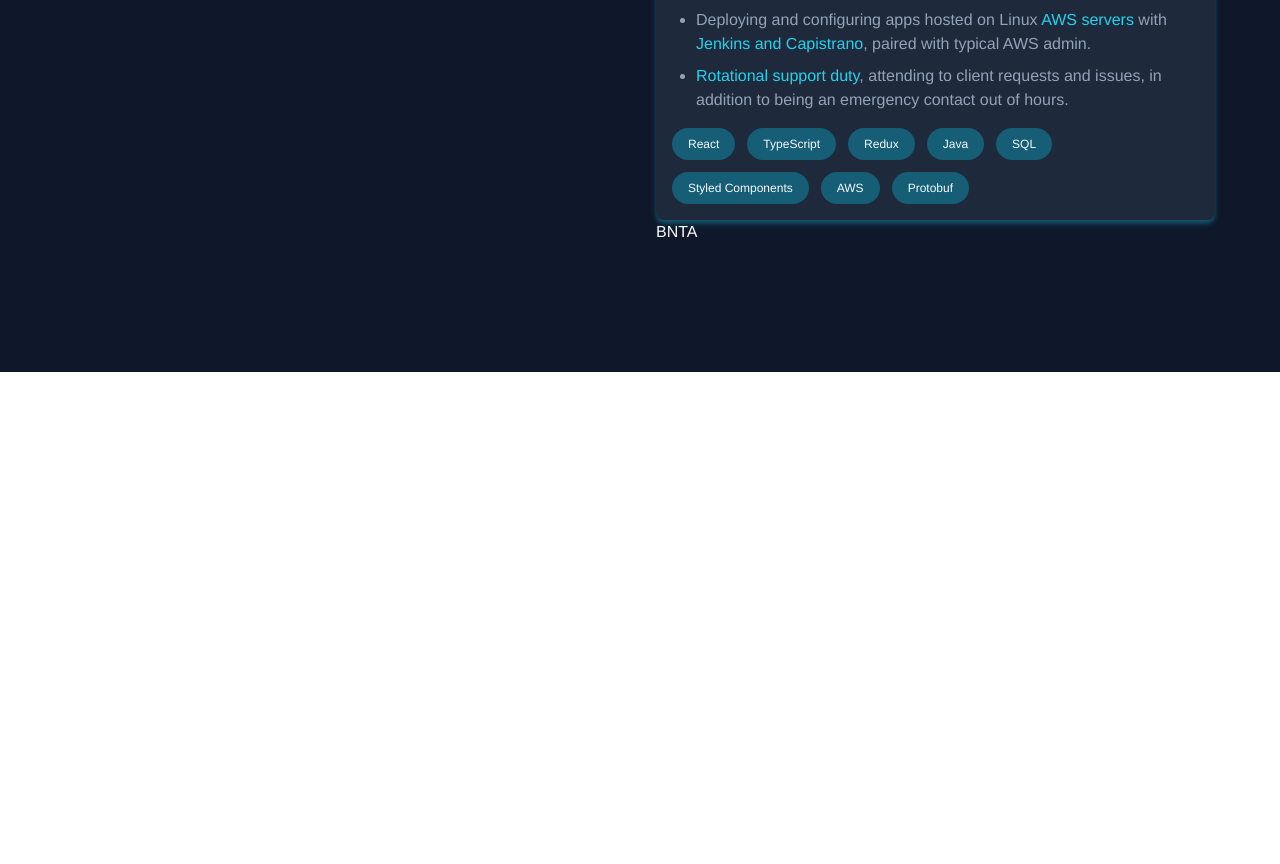
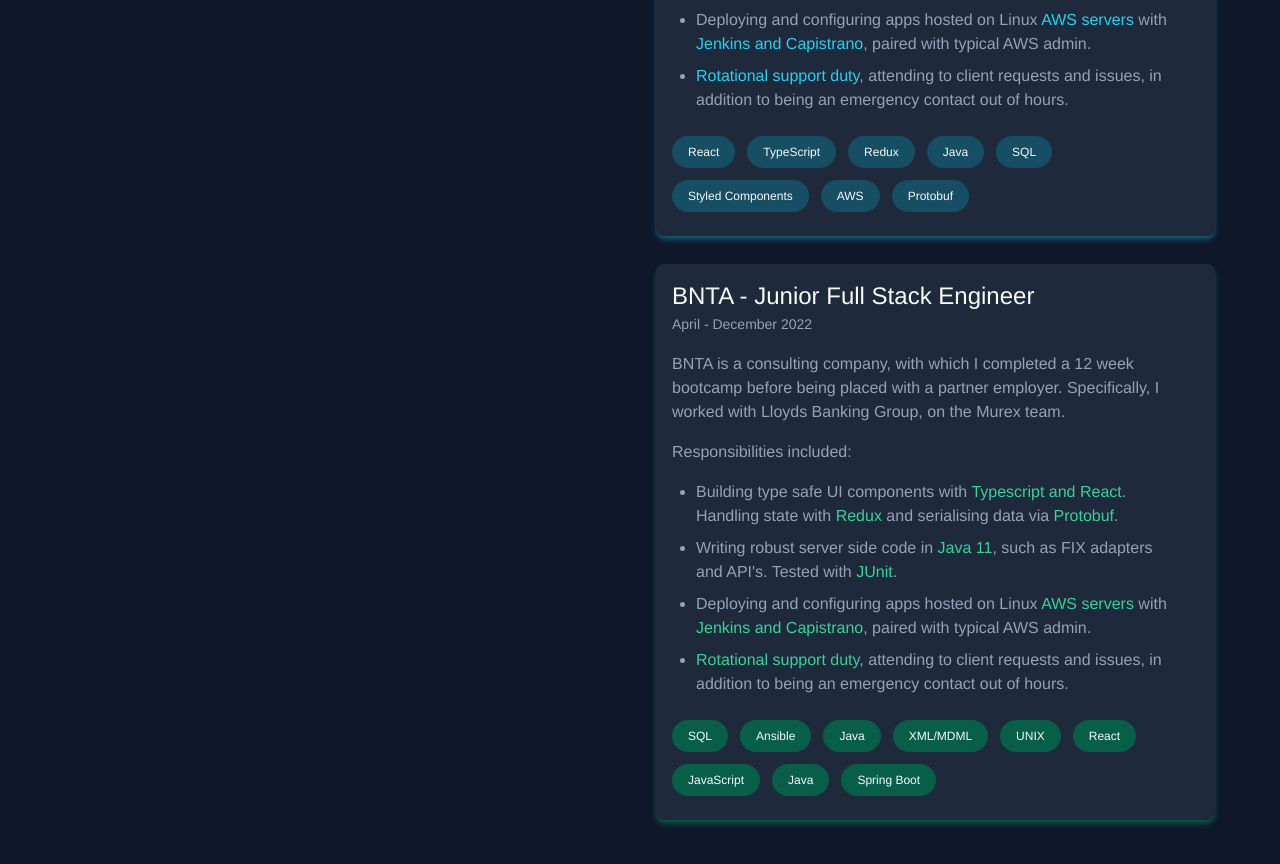
Before and after one commit to LMBroadhurst/CRYPTO_SUPERAPP, a Next.js app: page / in a window 1280 px wide. Shown: the part 940-1804 px from the top of the page. Before the commit the page ends 1312 px from the top, so only its background shows below. Built offline with nearby package versions, Linux system fonts and the light colour scheme.

Commit message:
Adding in experience

```diff
--- a/components/global/Chip.tsx
+++ b/components/global/Chip.tsx
@@ -2,14 +2,16 @@ import React, { PropsWithChildren, FC } from 'react'
 
 type OwnProps = {
   children: string;
+  bgColour: string;
 }
 
 const Chip: FC<OwnProps> & PropsWithChildren = ({
-  children
+  children,
+  bgColour
 }) => {
 
   return (
-    <section className='bg-cyan-800 p-2 px-4 rounded-full text-xs'>
+    <section className={`p-2 px-4 rounded-full text-xs ${bgColour}`}>
       {children}
     </section>
   )
--- a/components/home/AboutMe.tsx
+++ b/components/home/AboutMe.tsx
@@ -19,7 +19,7 @@ const AboutMe = () => {
             </section>
 
             {/* TODO: Build some components for displaying tech related experience */}
-            <section className='pt-6'>
+            <section className='pt-6 flex flex-col gap-7'>
               <MahiMarkets />
 
               <BNTA />
--- a/components/home/Experience/BNTA.tsx
+++ b/components/home/Experience/BNTA.tsx
@@ -1,8 +1,41 @@
-import React from 'react'
+import React from 'react';
+import Chip from '@/components/global/Chip';
+
+
+const technologies = ['SQL', 'Ansible', 'Java', 'XML/MDML', 'UNIX', 'React', 'JavaScript', 'Java', 'Spring Boot'];
 
 const BNTA = () => {
   return (
-    <div>BNTA</div>
+    <section
+      className='bg-slate-800 rounded-lg p-4 flex flex-col gap-4
+        shadow-md shadow-emerald-800'
+      >
+        <section>
+          <h3 className='text-2xl font-medium'>BNTA - Junior Full Stack Engineer</h3>
+          <span className='text-slate-400 text-sm'>April - December 2022</span>
+        </section>
+
+
+        <p className='text-slate-400'>BNTA is a consulting company, with which I completed a 12 week bootcamp before being placed with a partner employer. Specifically, I worked with Lloyds Banking Group, on the Murex team.</p>
+
+        <span className='text-slate-400'>Responsibilities included:</span>
+        <ul className='list-disc list-outside px-6 flex flex-col gap-2 text-slate-400'>
+            <li>Building type safe UI components with <span className='text-emerald-400'>Typescript and React</span>. Handling state with <span className='text-emerald-400'>Redux</span> and serialising data via <span className='text-emerald-400'>Protobuf</span>.</li>
+            <li>Writing robust server side code in <span className='text-emerald-400'>Java 11</span>, such as FIX adapters and API's. Tested with <span className='text-emerald-400'>JUnit</span>.</li>
+            <li>Deploying and configuring apps hosted on Linux <span className='text-emerald-400'>AWS servers</span> with <span className='text-emerald-400'>Jenkins and Capistrano</span>, paired with typical AWS admin.</li>
+            <li><span className='text-emerald-400'>Rotational support duty</span>, attending to client requests and issues, in addition to being an emergency contact out of hours.</li>
+        </ul>
+
+        <section className='flex flex-col gap-4 py-2'>
+          <section>
+            <ul className='flex flex-row gap-3 flex-wrap'>
+              {
+                technologies.map((tech) => <Chip bgColour={'bg-emerald-800'}>{tech}</Chip>)
+              }
+            </ul>
+          </section>
+        </section>
+    </section>
   )
 }
 
--- a/components/home/Experience/MahiMarkets.tsx
+++ b/components/home/Experience/MahiMarkets.tsx
@@ -10,14 +10,14 @@ const MahiMarkets = () => {
         shadow-md shadow-cyan-800'
       >
         <section>
-          <h3 className='text-2xl font-medium'>Mahi Markets - Full Stack Engineer</h3>
+          <h3 className='text-2xl font-medium text-slate-200'>Mahi Markets - Full Stack Engineer</h3>
           <span className='text-slate-400 text-sm'>December 2022 - Present</span>
         </section>
 
 
         <p className='text-slate-400'>Mahi Markets is an innovative FinTech company that primarily provides software to FX exchanges, which drives PnL, protects against toxic clients, allows for the production of bespoke pricing, and more.</p>
 
-        <span className='text-slate-400'>Responsibilities include:</span>
+        <span className='text-slate-400'>Summary of responsibilities:</span>
         <ul className='list-disc list-outside px-6 flex flex-col gap-2 text-slate-400'>
             <li>Building type safe UI components with <span className='text-cyan-400'>Typescript and React</span>. Handling state with <span className='text-cyan-400'>Redux</span> and serialising data via <span className='text-cyan-400'>Protobuf</span>.</li>
             <li>Writing robust server side code in <span className='text-cyan-400'>Java 11</span>, such as FIX adapters and API's. Tested with <span className='text-cyan-400'>JUnit</span>.</li>
@@ -25,11 +25,11 @@ const MahiMarkets = () => {
             <li><span className='text-cyan-400'>Rotational support duty</span>, attending to client requests and issues, in addition to being an emergency contact out of hours.</li>
         </ul>
 
-        <section className='flex flex-col gap-4'>
+        <section className='flex flex-col gap-4 py-2'>
           <section>
             <ul className='flex flex-row gap-3 flex-wrap'>
               {
-                technologies.map((tech) => <Chip>{tech}</Chip>)
+                technologies.map((tech) => <Chip bgColour='bg-cyan-900'>{tech}</Chip>)
               }
             </ul>
           </section>
--- a/components/home/IntroductionView.tsx
+++ b/components/home/IntroductionView.tsx
@@ -21,7 +21,7 @@ const HomeView: React.FC = () => {
         <section className='flex flex-col mx-auto sm:w-3/4 lg:flex-row lg:w-[900px] lg:gap-8 lg:py-32 xl:w-[1150px]'>
 
             {/* Need this fixed whilst other half scrolls */}
-            <section className='flex flex-col justify-between p-10 py-32 lg:p-0 lg:w-1/2 lg:h-[700px] xl:sticky xl:top-20'>
+            <section className='flex flex-col justify-between p-10 py-32 lg:p-0 lg:w-1/2 lg:h-[700px] lg:sticky lg:top-20'>
 
                 <section className='flex flex-col gap-8 lg:gap-20'>
                     <Header />
--- a/components/home/WorkWithMe.tsx
+++ b/components/home/WorkWithMe.tsx
@@ -8,6 +8,14 @@ const WorkWithMe = () => {
 
             <section className='flex flex-col gap-5 text-justify'>
               <p className='text-slate-400'>I love to help business owners and entrepeneurs promote their presence online with effective websites. Please get in contact using the mail link below, where we can organise a call or meetup and see if we are compatible.</p>
+
+              <section className='text-slate-400'>
+                <p>What services do I offer?</p>
+                <ul className='list-outside list-disc pl-6'>
+                  <li>Complete website design and build, with continuous consultation from you to determine the direction of the design.</li>
+                  <li>Revamping a website with a more modern look, cleanup of the code, migration to newer technologies, & the removal of old tech debt.</li>
+                </ul>
+              </section>
 
               <p className='text-slate-400'>Alternatively, message me on one of my social media platforms, my DMs are always open.</p>
 
```
